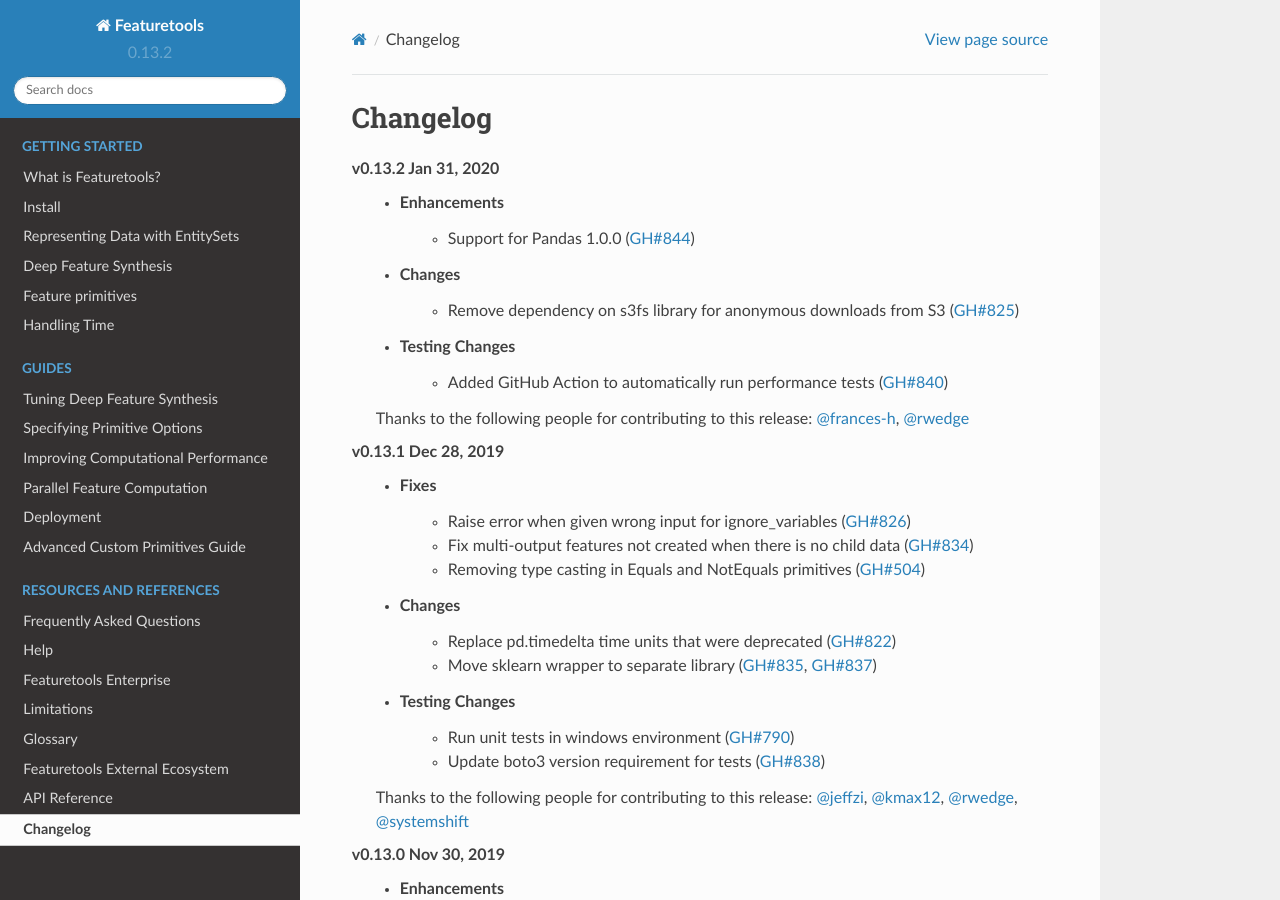
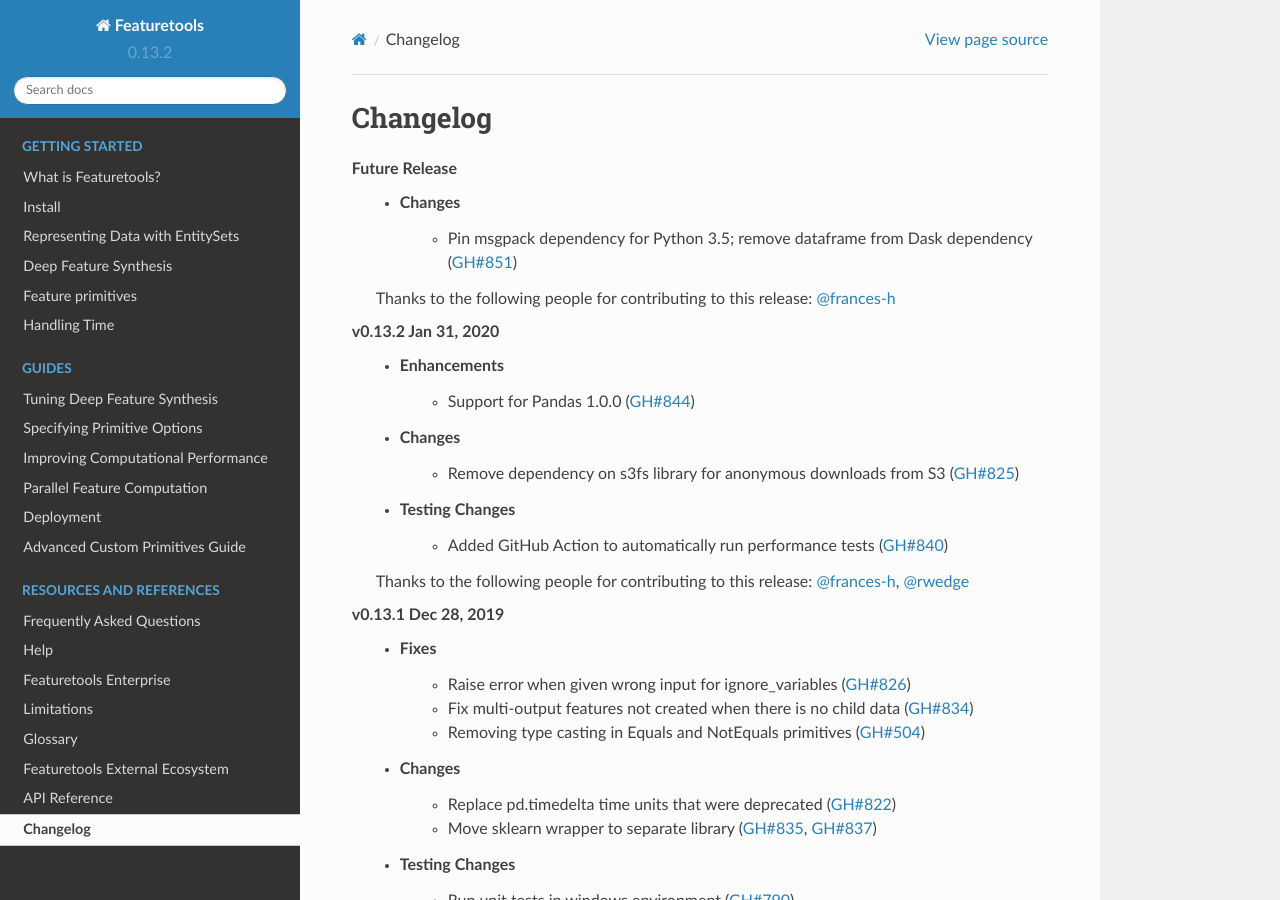
Before and after one commit to alteryx/featuretools, a Sphinx documentation site: the page built from docs/source/changelog.rst, in a window 1280 px wide and 900 px high. Built offline with Sphinx 7.4.7 and the Read the Docs theme 2.0.0, drawn with Linux system fonts in a browser that asks for light colours; pages that are not in the unit, such as notebooks, are missing from menus.

Commit message:
remove dataframe requirement from dask, changelog

```diff
--- a/docs/source/changelog.rst
+++ b/docs/source/changelog.rst
@@ -2,6 +2,13 @@
 
 Changelog
 ---------
+**Future Release**
+    * Changes
+        * Pin msgpack dependency for Python 3.5; remove dataframe from Dask dependency (:pr:`851`)
+
+    Thanks to the following people for contributing to this release:
+    :user:`frances-h`
+
 **v0.13.2 Jan 31, 2020**
     * Enhancements
         * Support for Pandas 1.0.0 (:pr:`844`)
--- a/requirements.txt
+++ b/requirements.txt
@@ -5,7 +5,7 @@
 pyyaml>=3.12
 cloudpickle>=0.4.0
 distributed>=1.24.2
-dask[dataframe]>=1.1.0
+dask>=1.1.0
 psutil>=5.4.8
 click>=7.0.0
 msgpack<1.0.0; python_version == '3.5'
```
